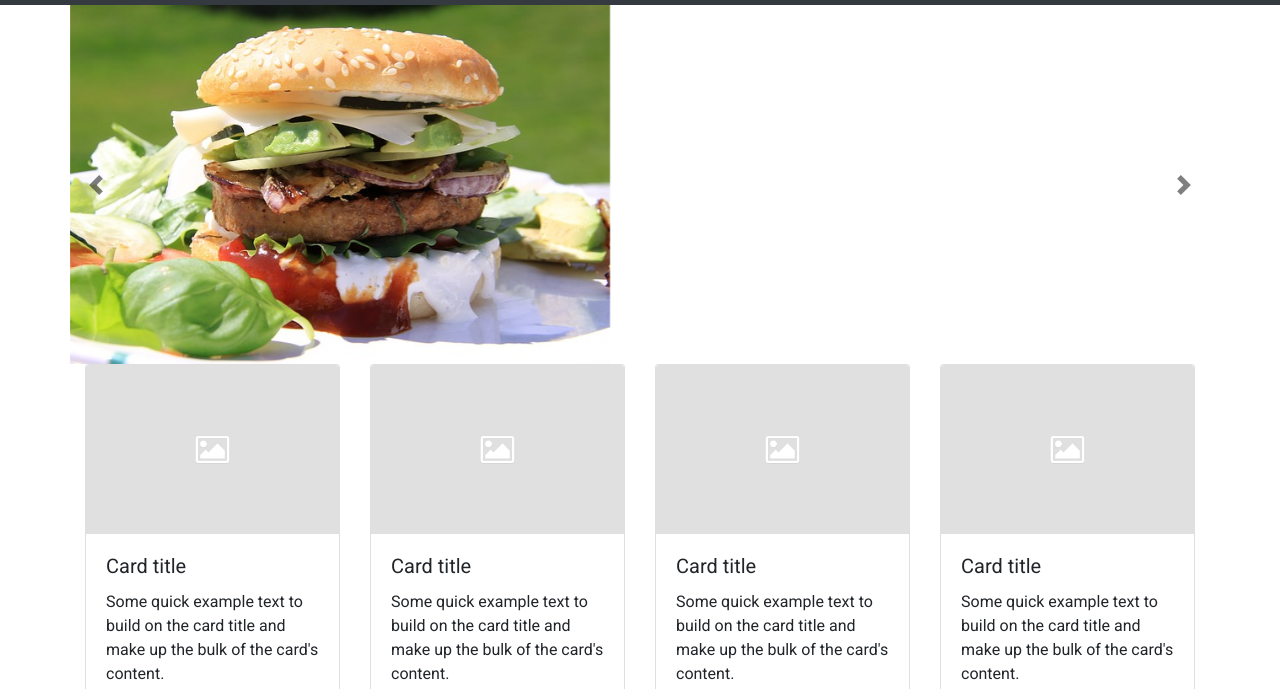
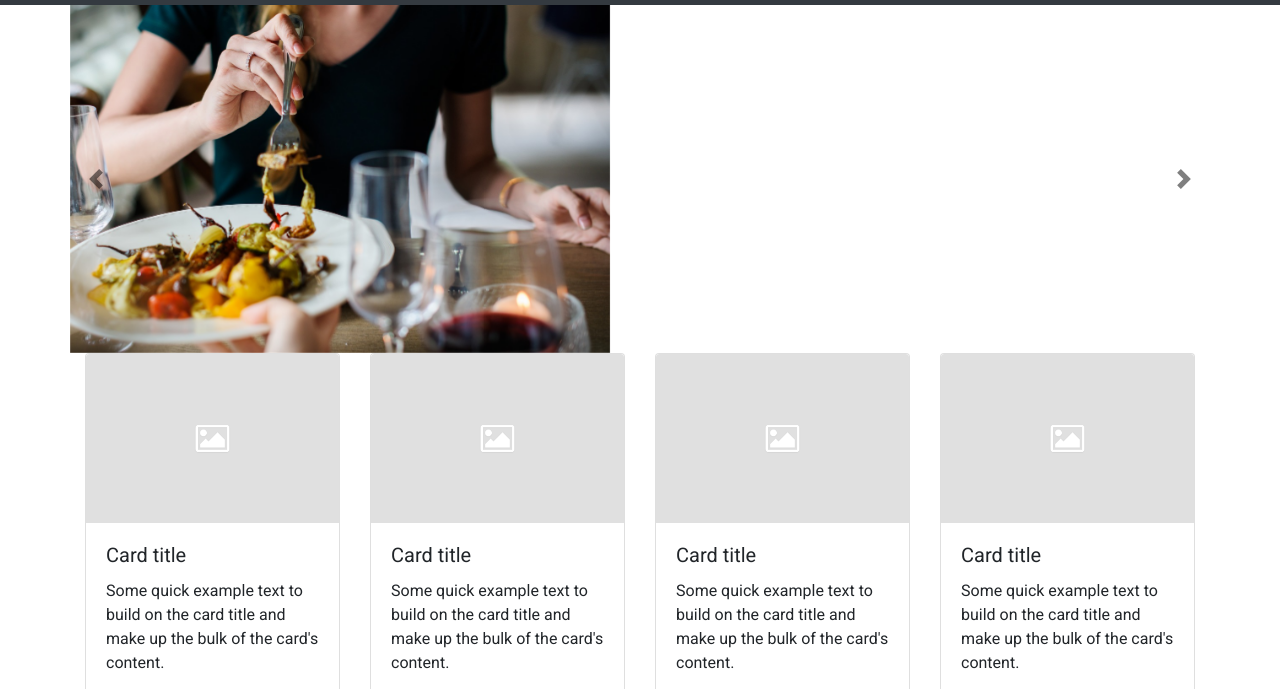
Before and after one commit to ouelletteg/TP2-IFT1005, a plain HTML site: page index.html in a window 1280 px wide. Both pictures are taken after a click on the link "Recettes". Shown: the part 111-800 px from the top of the page. Drawn offline with nearby package versions, Linux system fonts and the light colour scheme; no server answers.

Commit message:
image article

```diff
--- a/index.html
+++ b/index.html
@@ -82,7 +82,7 @@
           <div class="carousel-item active article row">
             <div class="row">
               <div class="col d-none d-md-block">
-                <img src="assets/burger-vege.jpg" class="d-block w-100" alt="...">
+                <img src="assets/VEGAN.png" class="d-block w-100" alt="...">
               </div>
               <div class="col">
                   <h1></h1>
@@ -94,7 +94,7 @@
           <div class="carousel-item article row">
               <div class="row">
                 <div class="col d-none d-md-block">
-                  <img src="assets/burger-vege.jpg" class="d-block w-100" alt="...">
+                  <img src="assets/Passion .jpg" class="d-block w-100" alt="...">
                 </div>
                 <div class="col">
                     <h1></h1>
@@ -106,7 +106,7 @@
             <div class="carousel-item article row">
                 <div class="row">
                   <div class="col d-none d-md-block">
-                    <img src="assets/burger-vege.jpg" class="d-block w-100" alt="...">
+                    <img src="assets/trophé.png" class="d-block w-100" alt="...">
                   </div>
                   <div class="col">
                       <h1></h1>
--- a/js/scripts.js
+++ b/js/scripts.js
@@ -22,11 +22,13 @@ var dynamicActions = function(data) {
 };
 
 // Arrays of photos
+
+
+var articlesPhotos = [
 ['assets/trophé.png','Image by Quimono from pixabay'],
-['assets/VEGAN.png','Image by Gellinger from pixabay']
+['assets/VEGAN.png','Image by Gellinger from pixabay'],
 ['assets/Passion.jpg','Image by Rawpixel from  pixabay']
-
-//var articlesPhotos = METTRE UN TABLEAU ICI
+]
 var recettesPhotos = [
   ['assets/lasagna.jpg', 'Image by RitaE from Pixabay'],
   ['assets/tofu-tao.jpg', 'Image by Frank Zhang from Pixabay'],
@@ -64,6 +66,10 @@ var createArticles = function() {
     texte.innerHTML = data.articles[i].content;
   });
 };
+//moi
+
+
+    //
 
 var createRecipes = function() {
   Array.from($("#recettes .card img")).forEach(function(image, i) {
@@ -77,4 +83,7 @@ var createRecipes = function() {
   Array.from($("#recettes .card p")).forEach(function(prix, i) {
     prix.innerHTML = data.recipes[i].price;
   });
+
+
+
 }
```
